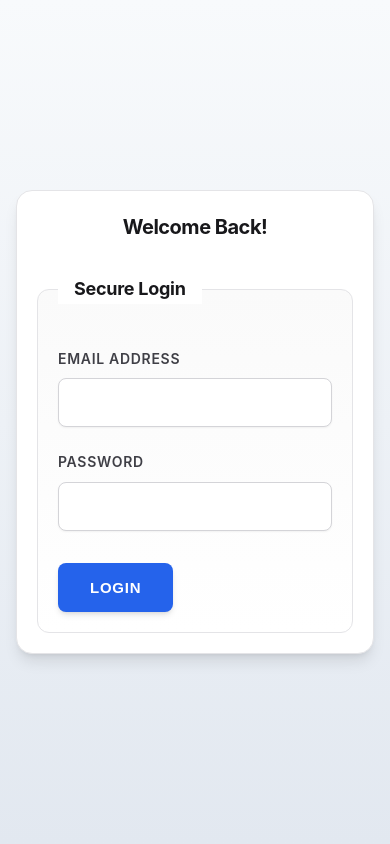
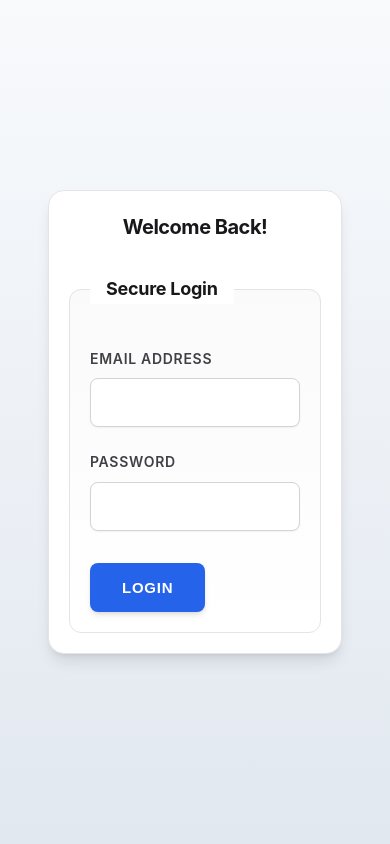
Before and after one commit to ITCS333/course-project-itcs333-group-9-project, a PHP site: page /src/auth/login.html in a window 390 px wide. Run offline with PHP 8.4, Linux system fonts and the light colour scheme.

Commit message:
Refactor login page layout and styling for improved responsiveness.

```diff
--- a/src/auth/login.css
+++ b/src/auth/login.css
@@ -45,14 +45,6 @@ body {
   line-height: 1.6;
   -webkit-font-smoothing: antialiased;
   -moz-osx-font-smoothing: grayscale;
-}
-
-.container {
-  display: flex;
-  justify-content: center;
-  align-items: center;
-  min-height: 100vh;
-  padding: 2rem;
 }
 
 .login-card {
--- a/src/auth/login.html
+++ b/src/auth/login.html
@@ -26,7 +26,7 @@
 
 </head>
      <!-- TODO: Add any styling to the 'body' tag to center the login form on the page. -->
-<body style="display: flex; justify-content: center; align-items: center; min-height: 100vh; margin: 0; background-color:maroon;">
+<body style="display: flex; justify-content: center; align-items: center; min-height: 100vh; margin: 0; padding: 2rem;">
     <!-- This will be the main content area of the page. -->
     <!-- TODO: Use the 'main' element to contain the login form, as it represents the primary content of the document. -->
      <main class="container">
@@ -84,5 +84,6 @@
              </section>
     <!-- End of the main content area. -->
      </main>
+     <script src="login.js"></script>
 </body>
 </html>
```
